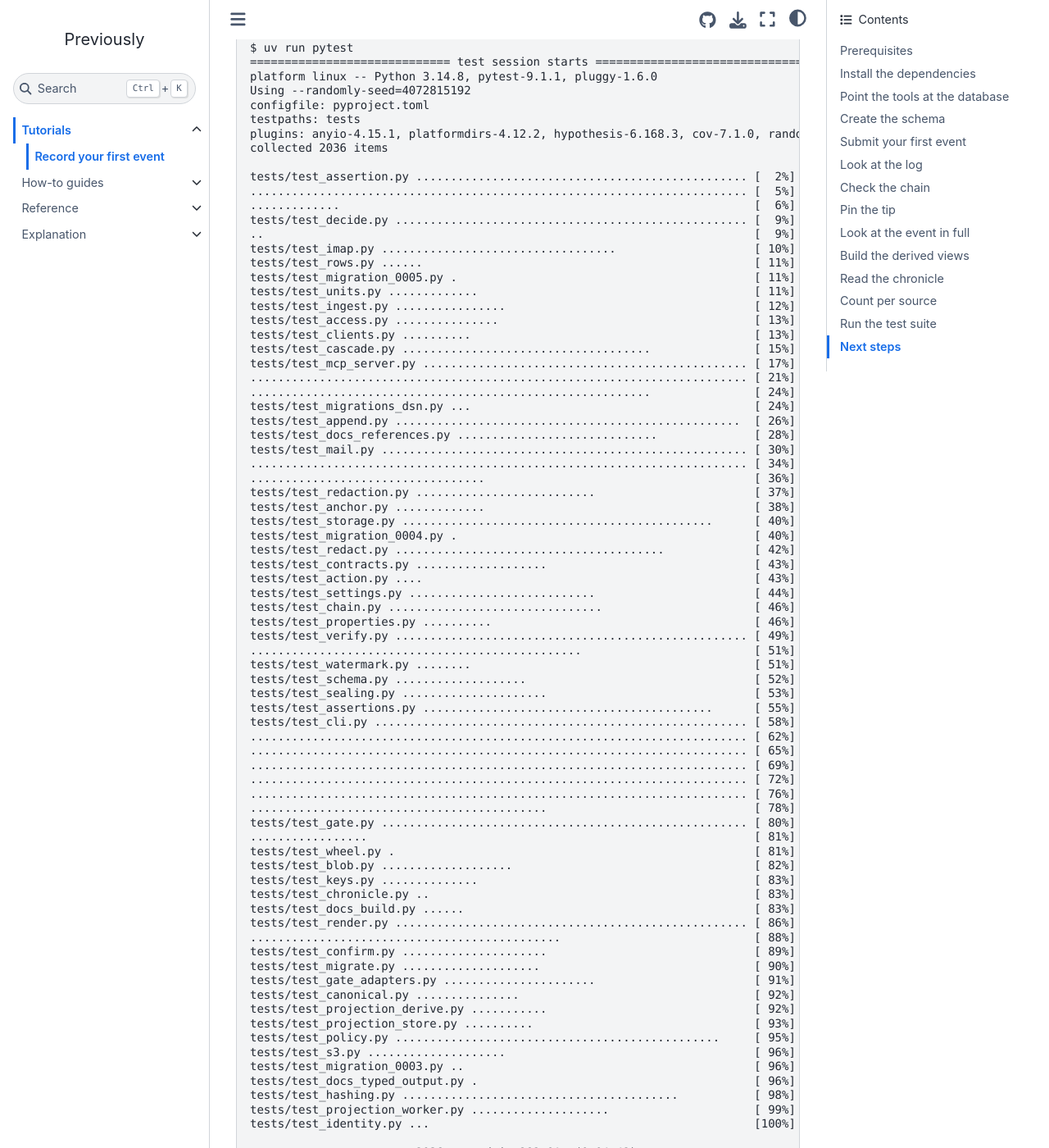
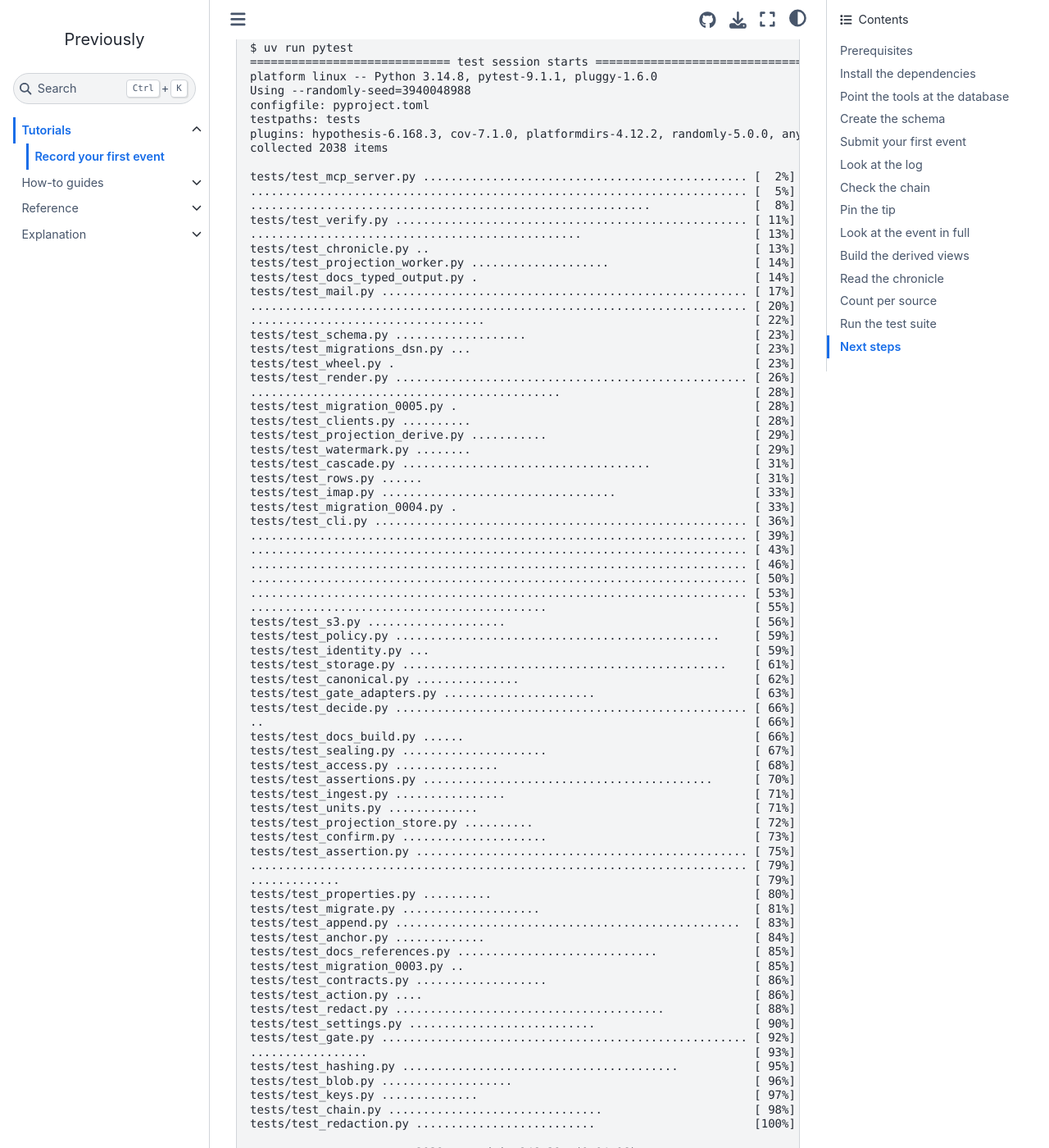
Before and after one commit to jensens/previously, a Sphinx documentation site: the page built from docs/tutorials/record-your-first-event.md, in a window 1280 px wide and 1400 px high, scrolled down 4920 px. Shown: the whole window at 82% size. Built offline with Sphinx 7.4.7 and the Sphinx Book theme 1.1.4, drawn with Linux system fonts in a browser that asks for light colours; pages that are not in the unit, such as notebooks, are missing from menus; some of the changed text lies outside the part shown.

Commit message:
docs: the map answers the kup6s feedback; retype the tutorial's test run, 2038 passed
Assisted-By: Claude Opus 5.5 <noreply@anthropic.com>

````diff
--- a/docs/tutorials/record-your-first-event.md
+++ b/docs/tutorials/record-your-first-event.md
@@ -193,81 +193,81 @@ It raises its own PostgreSQL container, a RustFS container as the S3 server for
 $ uv run pytest
 ============================= test session starts ==============================
 platform linux -- Python 3.14.8, pytest-9.1.1, pluggy-1.6.0
-Using --randomly-seed=4072815192
+Using --randomly-seed=3940048988
 configfile: pyproject.toml
 testpaths: tests
-plugins: anyio-4.15.1, platformdirs-4.12.2, hypothesis-6.168.3, cov-7.1.0, randomly-5.0.0
-collected 2036 items
+plugins: hypothesis-6.168.3, cov-7.1.0, platformdirs-4.12.2, randomly-5.0.0, anyio-4.15.1
+collected 2038 items
 
-tests/test_assertion.py ................................................ [  2%]
+tests/test_mcp_server.py ............................................... [  2%]
 ........................................................................ [  5%]
-.............                                                            [  6%]
-tests/test_decide.py ................................................... [  9%]
-..                                                                       [  9%]
-tests/test_imap.py ..................................                    [ 10%]
-tests/test_rows.py ......                                                [ 11%]
-tests/test_migration_0005.py .                                           [ 11%]
-tests/test_units.py .............                                        [ 11%]
-tests/test_ingest.py ................                                    [ 12%]
-tests/test_access.py ...............                                     [ 13%]
-tests/test_clients.py ..........                                         [ 13%]
-tests/test_cascade.py ....................................               [ 15%]
-tests/test_mcp_server.py ............................................... [ 17%]
-........................................................................ [ 21%]
-..........................................................               [ 24%]
-tests/test_migrations_dsn.py ...                                         [ 24%]
-tests/test_append.py ..................................................  [ 26%]
-tests/test_docs_references.py .............................              [ 28%]
-tests/test_mail.py ..................................................... [ 30%]
-........................................................................ [ 34%]
-..................................                                       [ 36%]
-tests/test_redaction.py ..........................                       [ 37%]
-tests/test_anchor.py .............                                       [ 38%]
-tests/test_storage.py .............................................      [ 40%]
-tests/test_migration_0004.py .                                           [ 40%]
-tests/test_redact.py .......................................             [ 42%]
-tests/test_contracts.py ...................                              [ 43%]
-tests/test_action.py ....                                                [ 43%]
-tests/test_settings.py ...........................                       [ 44%]
-tests/test_chain.py ...............................                      [ 46%]
-tests/test_properties.py ..........                                      [ 46%]
-tests/test_verify.py ................................................... [ 49%]
-................................................                         [ 51%]
-tests/test_watermark.py ........                                         [ 51%]
-tests/test_schema.py ...................                                 [ 52%]
-tests/test_sealing.py .....................                              [ 53%]
-tests/test_assertions.py ..........................................      [ 55%]
-tests/test_cli.py ...................................................... [ 58%]
-........................................................................ [ 62%]
-........................................................................ [ 65%]
-........................................................................ [ 69%]
-........................................................................ [ 72%]
-........................................................................ [ 76%]
-...........................................                              [ 78%]
-tests/test_gate.py ..................................................... [ 80%]
-.................                                                        [ 81%]
-tests/test_wheel.py .                                                    [ 81%]
-tests/test_blob.py ...................                                   [ 82%]
-tests/test_keys.py ..............                                        [ 83%]
-tests/test_chronicle.py ..                                               [ 83%]
-tests/test_docs_build.py ......                                          [ 83%]
-tests/test_render.py ................................................... [ 86%]
-.............................................                            [ 88%]
-tests/test_confirm.py .....................                              [ 89%]
-tests/test_migrate.py ....................                               [ 90%]
-tests/test_gate_adapters.py ......................                       [ 91%]
-tests/test_canonical.py ...............                                  [ 92%]
-tests/test_projection_derive.py ...........                              [ 92%]
-tests/test_projection_store.py ..........                                [ 93%]
-tests/test_policy.py ...............................................     [ 95%]
-tests/test_s3.py ....................                                    [ 96%]
-tests/test_migration_0003.py ..                                          [ 96%]
-tests/test_docs_typed_output.py .                                        [ 96%]
-tests/test_hashing.py ........................................           [ 98%]
-tests/test_projection_worker.py ....................                     [ 99%]
-tests/test_identity.py ...                                               [100%]
+..........................................................               [  8%]
+tests/test_verify.py ................................................... [ 11%]
+................................................                         [ 13%]
+tests/test_chronicle.py ..                                               [ 13%]
+tests/test_projection_worker.py ....................                     [ 14%]
+tests/test_docs_typed_output.py .                                        [ 14%]
+tests/test_mail.py ..................................................... [ 17%]
+........................................................................ [ 20%]
+..................................                                       [ 22%]
+tests/test_schema.py ...................                                 [ 23%]
+tests/test_migrations_dsn.py ...                                         [ 23%]
+tests/test_wheel.py .                                                    [ 23%]
+tests/test_render.py ................................................... [ 26%]
+.............................................                            [ 28%]
+tests/test_migration_0005.py .                                           [ 28%]
+tests/test_clients.py ..........                                         [ 28%]
+tests/test_projection_derive.py ...........                              [ 29%]
+tests/test_watermark.py ........                                         [ 29%]
+tests/test_cascade.py ....................................               [ 31%]
+tests/test_rows.py ......                                                [ 31%]
+tests/test_imap.py ..................................                    [ 33%]
+tests/test_migration_0004.py .                                           [ 33%]
+tests/test_cli.py ...................................................... [ 36%]
+........................................................................ [ 39%]
+........................................................................ [ 43%]
+........................................................................ [ 46%]
+........................................................................ [ 50%]
+........................................................................ [ 53%]
+...........................................                              [ 55%]
+tests/test_s3.py ....................                                    [ 56%]
+tests/test_policy.py ...............................................     [ 59%]
+tests/test_identity.py ...                                               [ 59%]
+tests/test_storage.py ...............................................    [ 61%]
+tests/test_canonical.py ...............                                  [ 62%]
+tests/test_gate_adapters.py ......................                       [ 63%]
+tests/test_decide.py ................................................... [ 66%]
+..                                                                       [ 66%]
+tests/test_docs_build.py ......                                          [ 66%]
+tests/test_sealing.py .....................                              [ 67%]
+tests/test_access.py ...............                                     [ 68%]
+tests/test_assertions.py ..........................................      [ 70%]
+tests/test_ingest.py ................                                    [ 71%]
+tests/test_units.py .............                                        [ 71%]
+tests/test_projection_store.py ..........                                [ 72%]
+tests/test_confirm.py .....................                              [ 73%]
+tests/test_assertion.py ................................................ [ 75%]
+........................................................................ [ 79%]
+.............                                                            [ 79%]
+tests/test_properties.py ..........                                      [ 80%]
+tests/test_migrate.py ....................                               [ 81%]
+tests/test_append.py ..................................................  [ 83%]
+tests/test_anchor.py .............                                       [ 84%]
+tests/test_docs_references.py .............................              [ 85%]
+tests/test_migration_0003.py ..                                          [ 85%]
+tests/test_contracts.py ...................                              [ 86%]
+tests/test_action.py ....                                                [ 86%]
+tests/test_redact.py .......................................             [ 88%]
+tests/test_settings.py ...........................                       [ 90%]
+tests/test_gate.py ..................................................... [ 92%]
+.................                                                        [ 93%]
+tests/test_hashing.py ........................................           [ 95%]
+tests/test_blob.py ...................                                   [ 96%]
+tests/test_keys.py ..............                                        [ 97%]
+tests/test_chain.py ...............................                      [ 98%]
+tests/test_redaction.py ..........................                       [100%]
 
-======================= 2036 passed in 282.91s (0:04:42) =======================
+======================= 2038 passed in 246.39s (0:04:06) =======================
 ```
 
 `pytest-randomly` reshuffles the file order on every run and prints its seed, so a hidden dependency between two tests surfaces instead of staying hidden.
````
Also changed, not shown: docs/superpowers/landkarte.md (+41 -7 lines).
